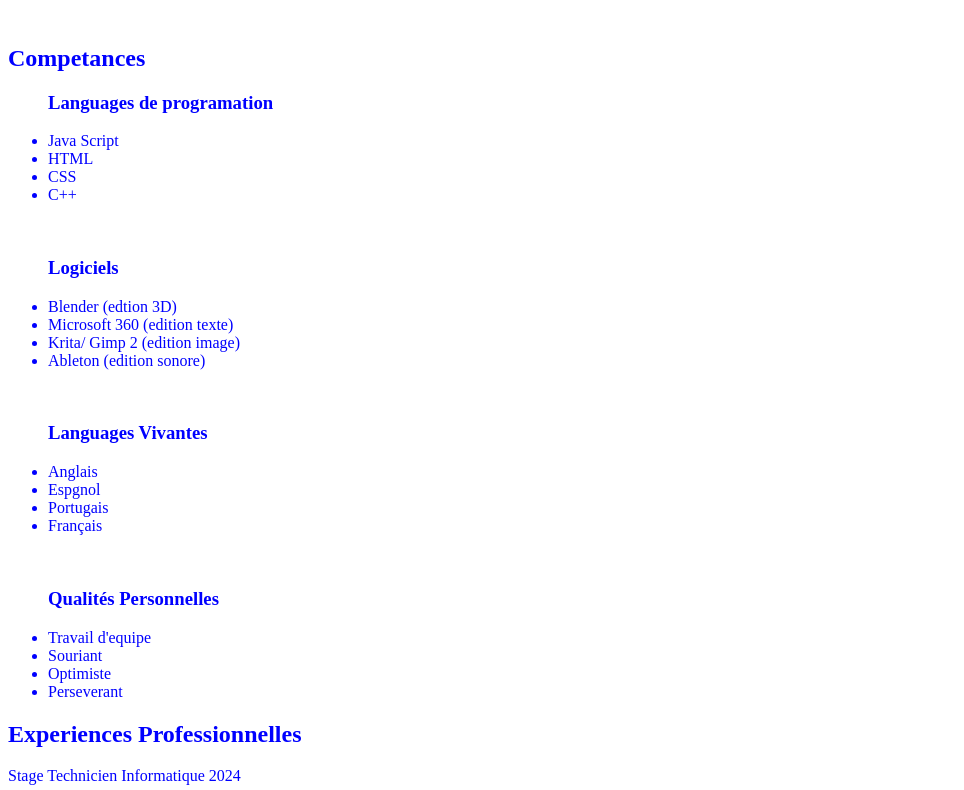
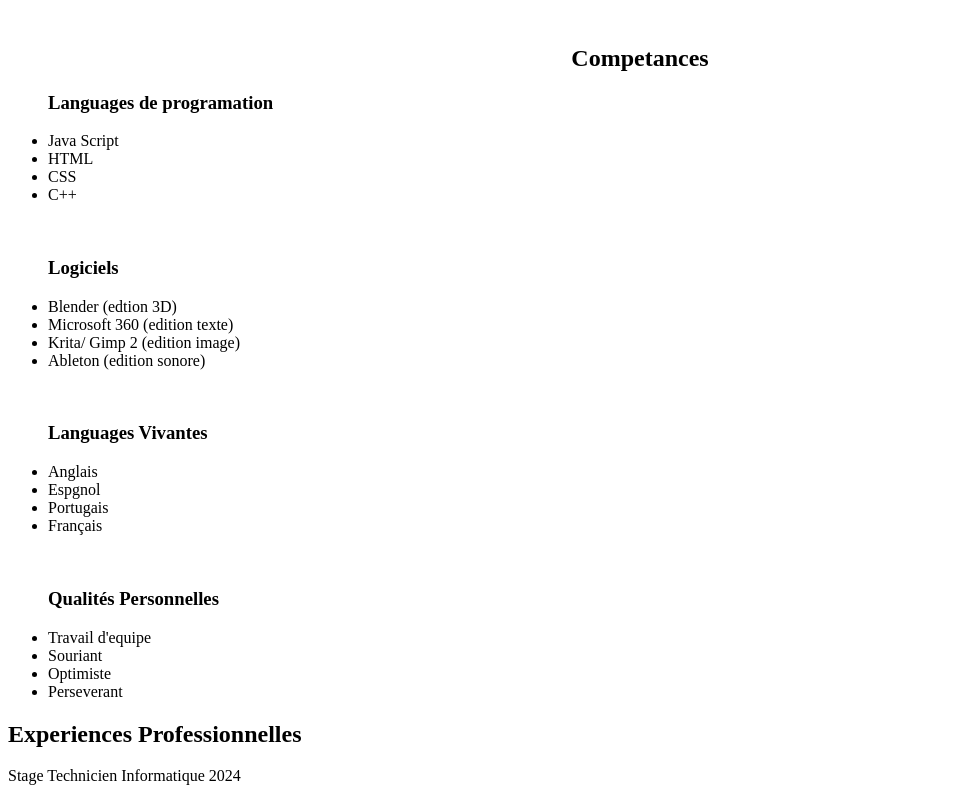
Before and after one commit to Lemon-Cake96/curri, a plain HTML site: page html/index.html in a window 1280 px wide. Shown: the part 251-1041 px from the top of the page, without its empty margins (0-964 px from the left). Drawn offline with Linux system fonts and the light colour scheme.

Commit message:
css testing

```diff
--- /dev/null
+++ b/html/index.css
@@ -0,0 +1,15 @@
+#name {
+    text-align: center;
+}
+
+body {
+
+}
+
+#job_position {
+    text-align: center;
+}
+
+#comp {
+    text-align: center;
+}
--- a/html/index.html
+++ b/html/index.html
@@ -4,7 +4,7 @@
     <meta charset="UTF-8">
     <meta name="viewport" content="width=device-width, initial-scale=1.0">
     <title>Document</title>
-    <link href="../stylesheet/index.css" rel="stylesheet"/>
+    <link href="index.css" rel="stylesheet"/>
 </head>
 <body>
     <nav id="banner">
@@ -23,17 +23,17 @@
     <br>
     <main>
         <div id="container">
-            <h2 class="main_text">Competances</h2>
+            <h2 id="comp" class="main_text">Competances</h2>
             <ul id="langueprogramation">
-                <h3 class="main_text">Languages de programation</h3>
+                <h3 class="sub_text">Languages de programation</h3>
                 <li class="text">Java Script</li>
-                <li class="sub_text">HTML</li>
-                <li class="sub_text">CSS</li>
-                <li class="sub_text">C++</li>
+                <li class="text">HTML</li>
+                <li class="text">CSS</li>
+                <li class="text">C++</li>
             </ul>
             <br>
             <ul id="logiels">
-                <h3 class="main_text">Logiciels</h3>
+                <h3 class="sub_text">Logiciels</h3>
                 <li class="text">Blender (edtion 3D)</li>
                 <li class="text">Microsoft 360 (edition texte)</li>
                 <li class="text">Krita/ Gimp 2 (edition image)</li>
@@ -41,7 +41,7 @@
             </ul>
             <br>
             <ul id="languevivante">
-                <h3 class="main_text">Languages Vivantes</h3>
+                <h3 class="sub_text">Languages Vivantes</h3>
                 <li class="text">Anglais</li>
                 <li class="text">Espgnol</li>
                 <li class="text">Portugais</li>
@@ -49,7 +49,7 @@
             </ul>
             <br>
             <ul id="qualiteperso">
-                <h3 class="main_text">Qualités Personnelles</h3>
+                <h3 class="sub_text">Qualités Personnelles</h3>
                 <li class="text">Travail d'equipe</li>
                 <li class="text">Souriant</li>
                 <li class="text">Optimiste</li>
--- a/stylesheet/index.css
+++ /dev/null
@@ -1,7 +0,0 @@
-#name {
-    text-align: center;
-}
-
-body {
-    color: blue;
-}
```
